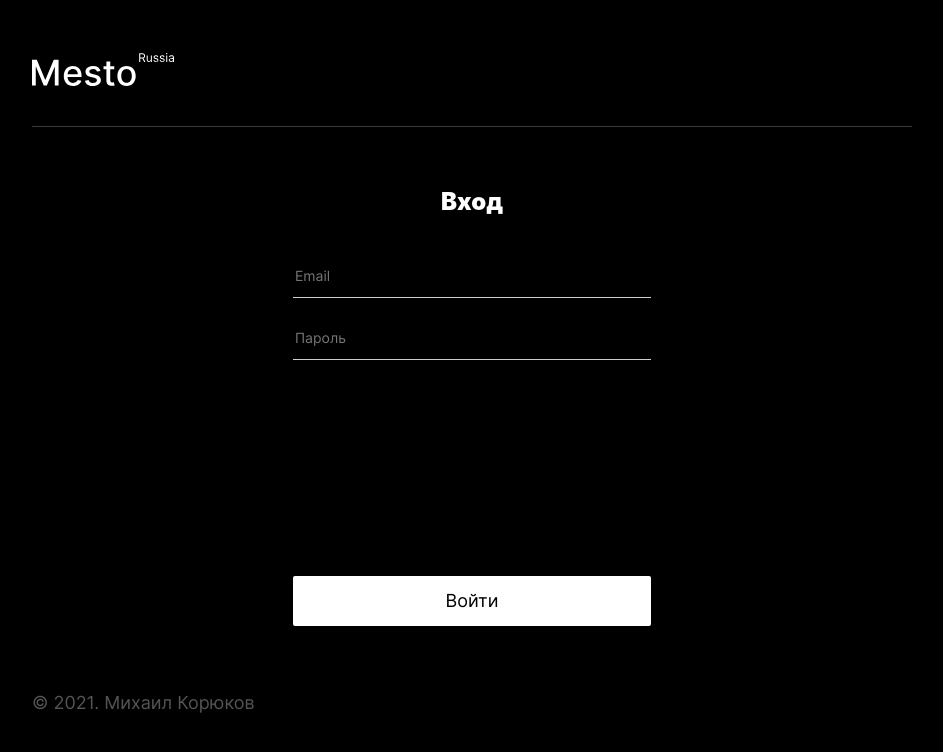
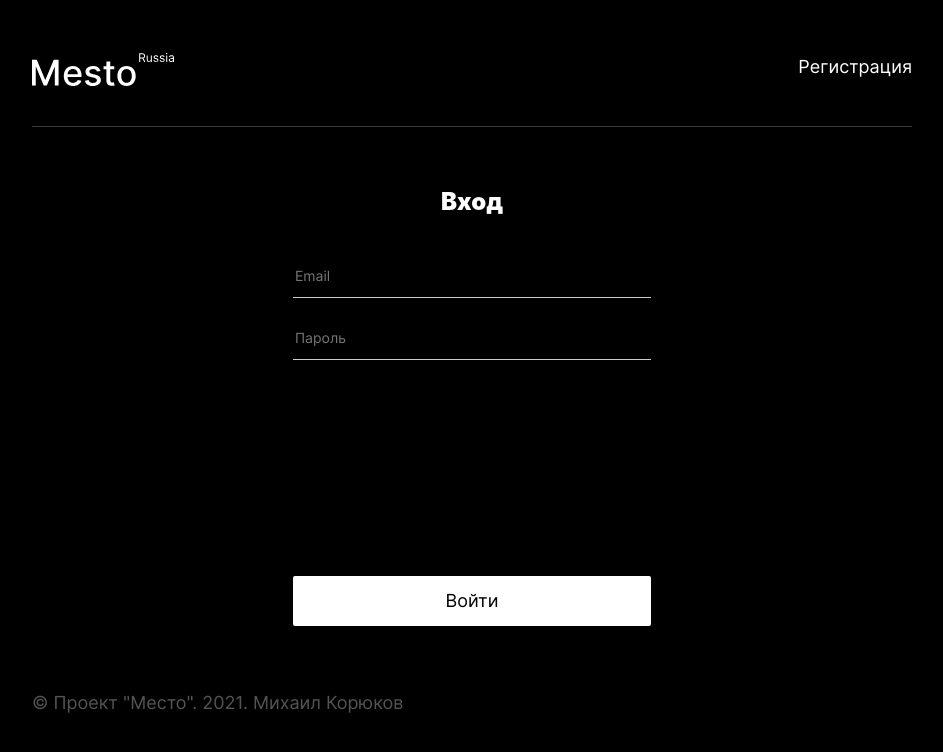
Before and after one commit to mkdir-dev/react-mesto-auth, a React (Create React App) app: page /sign-in in a window 1280 px wide. Shown: the top 752 px of the page, without its empty margins (168-1111 px from the left). Built offline with nearby package versions, Linux system fonts and the light colour scheme; no server answers; a web font is replaced by a local one.

Commit message:
feat: настроить вход/регистрацию и выход в приложение

```diff
--- /dev/null
+++ b/src/blocks/header/__auth/header__auth.css
@@ -0,0 +1,5 @@
+.header__auth {
+  display: flex;
+  justify-content: center;
+  align-items: center;
+}
--- /dev/null
+++ b/src/blocks/header/__email/header__email.css
@@ -0,0 +1,8 @@
+.header__email {
+  margin-right: 24px;
+  font-style: normal;
+  font-weight: 500;
+  font-size: 18px;
+  line-height: 22px;
+  color: #fff;
+}
--- /dev/null
+++ b/src/blocks/header/__signin/header__signin.css
@@ -0,0 +1,14 @@
+.header__signin {
+  display: block;
+  font-style: normal;
+  font-weight: normal;
+  font-size: 18px;
+  line-height: 22px;
+  text-decoration: none;
+  color: #fff;
+  transition: all 0.2s ease-out;
+}
+
+.header__signin:hover {
+  opacity: 0.6;
+}
--- /dev/null
+++ b/src/blocks/header/__signout/header__signout.css
@@ -0,0 +1,14 @@
+.header__signout {
+  display: block;
+  font-style: normal;
+  font-weight: normal;
+  font-size: 18px;
+  line-height: 22px;
+  color: #a9a9a9;
+  text-decoration: none;
+  transition: all 0.2s ease-out;
+}
+
+.header__signout:hover {
+  opacity: 0.6;
+}
--- a/src/blocks/header/header.css
+++ b/src/blocks/header/header.css
@@ -2,5 +2,6 @@
   display: -webkit-box;
   display: -ms-flexbox;
   display: flex;
-  border-bottom: 1px solid rgba(84, 84, 84, .7);
+  justify-content: space-between;
+  border-bottom: 1px solid rgba(84, 84, 84, 0.7);
 }
--- a/src/components/App.js
+++ b/src/components/App.js
@@ -1,5 +1,5 @@
 import React from 'react'
-import { Route, Redirect } from 'react-router-dom'
+import { Route, Redirect, useHistory } from 'react-router-dom'
 import api from '../utils/api'
 import * as auth from '../utils/auth'
 import { CurrentUserContext } from '../contexts/CurrentUserContext'
@@ -24,9 +24,21 @@ function App() {
   const [selectedCard, setSelectedCard] = React.useState(null)
   const [currentUser, setCurrentUser] = React.useState({});
   const [cards, setCards] = React.useState([])
-  const [loggedIn, setloggedIn] = React.useState(false)
+  const [loggedIn, setLoggedIn] = React.useState(false)
+  const [userEmail, setUserEmail] = React.useState('')
   const [isInfoTooltipPopupOpen, setInfoTooltipPopupOpen] = React.useState(false)
   const [isSuccessRegistration, setSuccessRegistration] = React.useState(false)
+  const history = useHistory()
+
+  React.useEffect(() => {
+    checkToken()
+  }, [loggedIn])
+
+  React.useEffect(() => {
+    if (loggedIn) {
+      history.push('/')
+    }
+  }, [loggedIn, history])
 
   React.useEffect(() => {
     Promise.all([api.getUserInfo(), api.getInitialCards()])
@@ -123,32 +135,63 @@ function App() {
   function handleRegister(email, password) {
     return auth.register(email, password)
       .then(res => {
-        // dsf
-        //console.log(res.json())
-        if (res) {
-          // console.log(res.json())
-          setSuccessRegistration(true)
+        localStorage.setItem('token', res.token)
         setInfoTooltipPopupOpen(true)
-        } else {
+        history.push('/sign-in')
+      })
+      .catch(() => {
+        setInfoTooltipPopupOpen(true)
         setSuccessRegistration(false)
-          setInfoTooltipPopupOpen(false)
-        }
+      })
+      .catch(err => {
+        console.log(`Не удалось зарегистрироваться. Ошибка: ${err}.`)
       })
   }
 
   function handleLogin(email, password) {
     return auth.authorization(email, password)
       .then(res => {
-        if (res) {
-          setloggedIn(true)
+        localStorage.setItem('token', res.token)
+        setLoggedIn(true)
+        history.push('/')
+      })
+      .catch(err => {
+        console.log(`Не удалось войти. Ошибка: ${err}.`)
+      })
   }
+
+  function checkToken() {
+    const token = localStorage.getItem('token')
+    if (token) {
+      auth.getToken(token)
+        .then(res => {
+          setUserEmail(res.data.email)
+          setLoggedIn(true)
         })
+        .catch(err => {
+          console.log(`Не удалось передать токен. Ошибка: ${err}.`)
+        })
+    } else {
+      console.log('Нет токена - потерялся')
+      return
+    }
+  }
+
+  function hendleSignOut() {
+    localStorage.removeItem('token')
+    setLoggedIn(false)
+    setUserEmail('')
+    history.push('/sihn-in')
   }
 
   return (
     <CurrentUserContext.Provider value={currentUser}>
       <div className="page">
-        <Header />
+        <Header
+          userEmail={userEmail}
+          loggedIn={loggedIn}
+          onSignOut={hendleSignOut}
+        />
 
         <ProtectedRoute
           path='/'
@@ -205,13 +248,13 @@ function App() {
             />
           </>
         }
+        {isInfoTooltipPopupOpen &&
           <InfoTooltip
             isOpen={isInfoTooltipPopupOpen}
             onClose={closeAllPopups}
             isRegistration={isSuccessRegistration}
           />
-
-
+        }
       </div>
     </CurrentUserContext.Provider>
   )
--- a/src/components/Footer.js
+++ b/src/components/Footer.js
@@ -1,9 +1,15 @@
+import { Link } from 'react-router-dom'
+
 function Footer() {
   return (
     <footer className="footer">
-      <a href="https://github.com/mkdir-dev" className="footer__copyright" target="_blank" rel="noreferrer">
-        &copy; 2021. Михаил Корюков
-      </a>
+      <Link
+        to="https://github.com/mkdir-dev"
+        className="footer__copyright"
+        target="_blank"
+        rel="noreferrer">
+        &copy; Проект "Место". 2021. Михаил Корюков
+      </Link>
     </footer>
   );
 }
--- a/src/components/Header.js
+++ b/src/components/Header.js
@@ -1,8 +1,36 @@
-function Header() {
+import { Link, useLocation } from 'react-router-dom'
+
+function Header(props) {
+  const location = useLocation()
+
   return (
     <header className="header">
-      { /* eslint-disable-next-line */}
-      <a className="header__logo" href="/" target="_blank" rel="noreferrer"></a>
+      <Link className="header__logo"
+        href="/"
+        target="_blank"
+        rel="noreferrer">
+      </Link>
+      <div className='header__auth'>
+        {props.loggedIn ? (
+          <>
+            <p className='header__email'>{props.userEmail}</p>
+            <Link
+              className="header__signout"
+              onClick={props.onSignOut}
+              to="/sign-in">
+              Выйти
+            </Link>
+          </>
+        ) : (
+          <Link
+            className="header__signin"
+            to={`${location.pathname === '/sign-in' ? '/sign-up' : '/sign-in'}`}>
+            {`${location.pathname === '/sign-in' ? 'Регистрация' : 'Войти'}`}
+          </Link>
+        )
+
+        }
+      </div>
     </header>
   );
 }
--- a/src/components/Login.js
+++ b/src/components/Login.js
@@ -32,7 +32,7 @@ function Login(props) {
           placeholder="Email"
           minLength="2"
           required
-          onInput={handleChangeEmail}
+          onChange={handleChangeEmail}
           value={email}
         />
         <input
@@ -43,7 +43,7 @@ function Login(props) {
           placeholder="Пароль"
           minLength="6"
           required
-          onInput={handleChangePassword}
+          onChange={handleChangePassword}
           value={password}
         />
         <button
--- a/src/components/Register.js
+++ b/src/components/Register.js
@@ -33,7 +33,7 @@ function Register(props) {
           placeholder="Email"
           minLength="2"
           required
-          onInput={handleChangeEmail}
+          onChange={handleChangeEmail}
           value={email}
         />
         <input
@@ -44,7 +44,7 @@ function Register(props) {
           placeholder="Пароль"
           minLength="6"
           required
-          onInput={handleChangePassword}
+          onChange={handleChangePassword}
           value={password}
         />
         <button
--- a/src/index.css
+++ b/src/index.css
@@ -15,6 +15,10 @@
 
 @import url(./blocks/header/header.css);
 @import url(./blocks/header/__logo/header__logo.css);
+@import url(./blocks/header/__auth/header__auth.css);
+@import url(./blocks/header/__email/header__email.css);
+@import url(./blocks/header/__signout/header__signout.css);
+@import url(./blocks/header/__signin/header__signin.css);
 
 /* user */
 
--- a/src/utils/auth.js
+++ b/src/utils/auth.js
@@ -5,31 +5,40 @@ function fixRes(res) {
 }
 
 export function register(email, password) {
-  return fetch(`${BASE_URL}/sign-up`, {
+  return fetch(`${BASE_URL}/signup`, {
     headers: {
       'Accept': 'application/json',
       'Content-Type': 'application/json'
     },
     method: 'POST',
     body: JSON.stringify({
-      password: password,
-      email: email
+      password, email
     })
   })
     .then(res => fixRes(res))
 }
 
 export function authorization(email, password) {
-  return fetch(`${BASE_URL}/sign-in`, {
+  return fetch(`${BASE_URL}/signin`, {
     headers: {
       'Accept': 'application/json',
       'Content-Type': 'application/json'
     },
     method: 'POST',
     body: JSON.stringify({
-      password: password,
-      email: email
+      password, email
     })
   })
     .then(res => fixRes(res))
 }
+
+export function getToken(token) {
+  return fetch(`${BASE_URL}/users/me`, {
+    headers: {
+      'Content-Type': 'application/json',
+      "Authorization": `Bearer ${token}`
+    },
+    method: 'GET',
+  })
+    .then(res => fixRes(res))
+}
```
Lines whose indentation alone changed are shown as unchanged.
